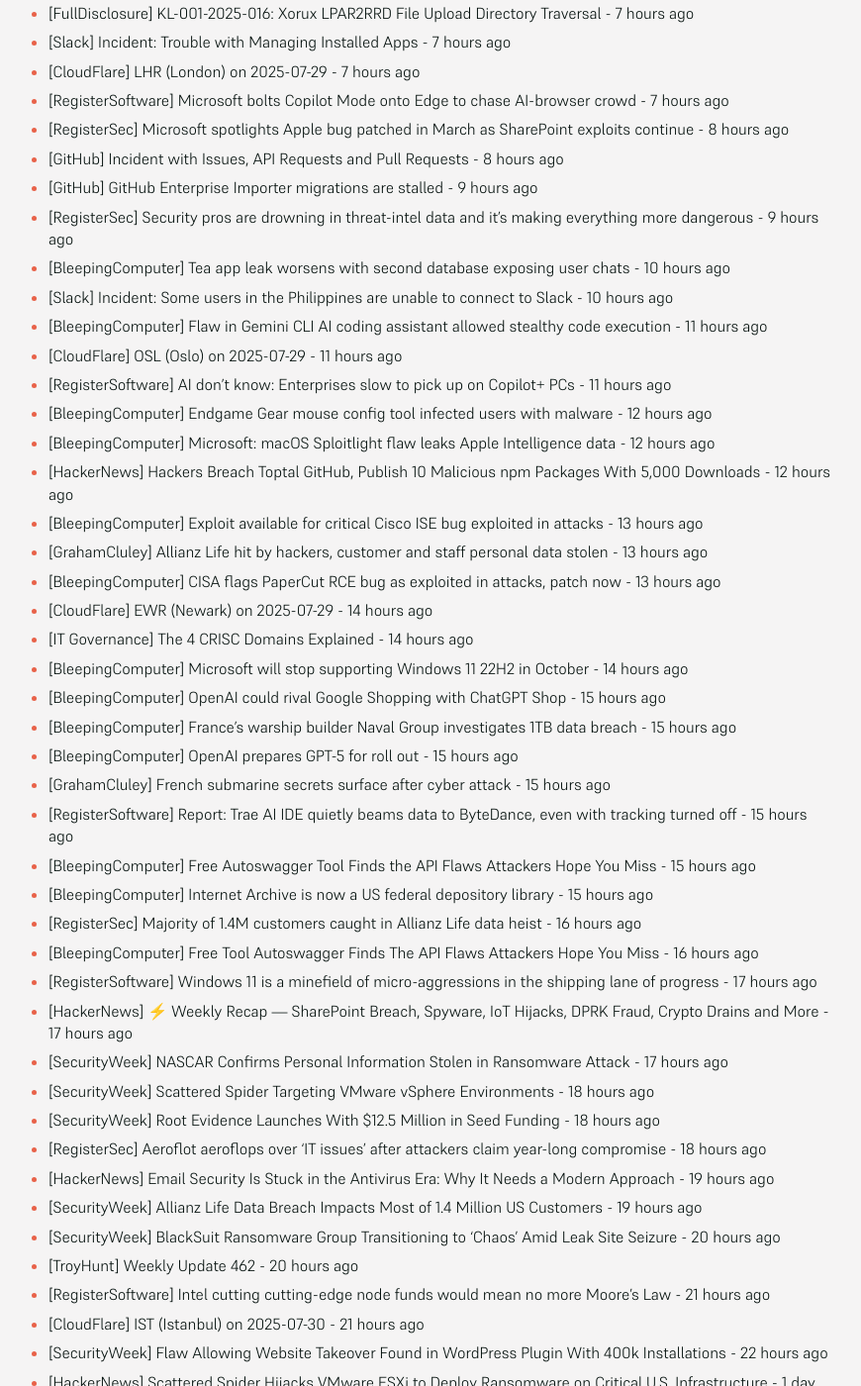
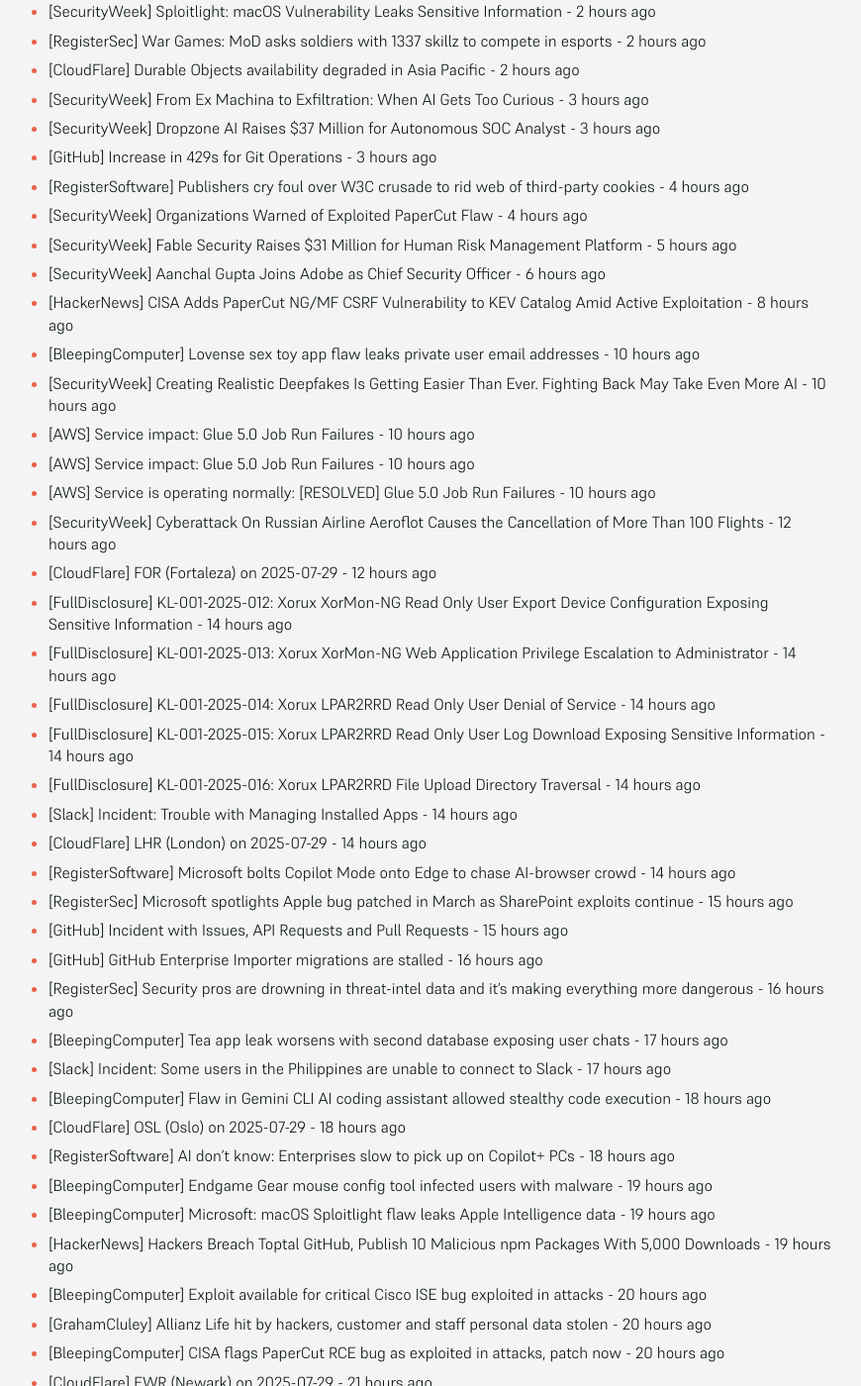
Before and after one commit to SecOpsNews/news, a Jekyll site: the page built from index.md, in a window 1280 px wide and 1400 px high, scrolled down 737 px. Shown: the whole window at 99% size, without its empty margins (215-1085 px from the left). Built offline with Jekyll 4.4.1, drawn with Linux system fonts in a browser that asks for light colours; some of the changed text lies outside the part shown.

Commit message:
New Feed

```diff
--- a/index.md
+++ b/index.md
@@ -9,67 +9,91 @@ description: Latest Updates
 
 <!-- SecOps start -->
 
-- [HackerNews] CISA Adds PaperCut NG/MF CSRF Vulnerability to KEV Catalog Amid Active Exploitation - 1 hour ago
-- [BleepingComputer] Lovense sex toy app flaw leaks private user email addresses - 3 hours ago
-- [SecurityWeek] Creating Realistic Deepfakes Is Getting Easier Than Ever. Fighting Back May Take Even More AI - 3 hours ago
-- [AWS] Service impact: Glue 5.0 Job Run Failures - 3 hours ago
-- [AWS] Service impact: Glue 5.0 Job Run Failures - 3 hours ago
-- [AWS] Service is operating normally: [RESOLVED] Glue 5.0 Job Run Failures - 3 hours ago
-- [SecurityWeek] Cyberattack On Russian Airline Aeroflot Causes the Cancellation of More Than 100 Flights - 5 hours ago
-- [CloudFlare] FOR (Fortaleza) on 2025-07-29 - 5 hours ago
-- [FullDisclosure] KL-001-2025-012: Xorux XorMon-NG Read Only User Export Device Configuration Exposing Sensitive Information - 7 hours ago
-- [FullDisclosure] KL-001-2025-013: Xorux XorMon-NG Web Application Privilege Escalation to Administrator - 7 hours ago
-- [FullDisclosure] KL-001-2025-014: Xorux LPAR2RRD Read Only User Denial of	Service - 7 hours ago
-- [FullDisclosure] KL-001-2025-015: Xorux LPAR2RRD Read Only User Log Download Exposing Sensitive Information - 7 hours ago
-- [FullDisclosure] KL-001-2025-016: Xorux LPAR2RRD File Upload Directory Traversal - 7 hours ago
-- [Slack] Incident: Trouble with Managing Installed Apps - 7 hours ago
-- [CloudFlare] LHR (London) on 2025-07-29 - 7 hours ago
-- [RegisterSoftware] Microsoft bolts Copilot Mode onto Edge to chase AI-browser crowd - 7 hours ago
-- [RegisterSec] Microsoft spotlights Apple bug patched in March as SharePoint exploits continue - 8 hours ago
-- [GitHub] Incident with Issues, API Requests and Pull Requests - 8 hours ago
-- [GitHub] GitHub Enterprise Importer migrations are stalled - 9 hours ago
-- [RegisterSec] Security pros are drowning in threat-intel data and it's making everything more dangerous - 9 hours ago
-- [BleepingComputer] Tea app leak worsens with second database exposing user chats - 10 hours ago
-- [Slack] Incident: Some users in the Philippines are unable to connect to Slack - 10 hours ago
-- [BleepingComputer] Flaw in Gemini CLI AI coding assistant allowed stealthy code execution - 11 hours ago
-- [CloudFlare] OSL (Oslo) on 2025-07-29 - 11 hours ago
-- [RegisterSoftware] AI don't know: Enterprises slow to pick up on Copilot+ PCs - 11 hours ago
-- [BleepingComputer] Endgame Gear mouse config tool infected users with malware - 12 hours ago
-- [BleepingComputer] Microsoft: macOS Sploitlight flaw leaks Apple Intelligence data - 12 hours ago
-- [HackerNews] Hackers Breach Toptal GitHub, Publish 10 Malicious npm Packages With 5,000 Downloads - 12 hours ago
-- [BleepingComputer] Exploit available for critical Cisco ISE bug exploited in attacks - 13 hours ago
-- [GrahamCluley] Allianz Life hit by hackers, customer and staff personal data stolen - 13 hours ago
-- [BleepingComputer] CISA flags PaperCut RCE bug as exploited in attacks, patch now - 13 hours ago
-- [CloudFlare] EWR (Newark) on 2025-07-29 - 14 hours ago
-- [IT Governance] The 4 CRISC Domains Explained - 14 hours ago
-- [BleepingComputer] Microsoft will stop supporting Windows 11 22H2 in October - 14 hours ago
-- [BleepingComputer] OpenAI could rival Google Shopping with ChatGPT Shop - 15 hours ago
-- [BleepingComputer] France's warship builder Naval Group investigates 1TB data breach - 15 hours ago
-- [BleepingComputer] OpenAI prepares GPT-5 for roll out - 15 hours ago
-- [GrahamCluley] French submarine secrets surface after cyber attack - 15 hours ago
-- [RegisterSoftware] Report: Trae AI IDE quietly beams data to ByteDance, even with tracking turned off - 15 hours ago
-- [BleepingComputer] Free Autoswagger Tool Finds the API Flaws Attackers Hope You Miss - 15 hours ago
-- [BleepingComputer] Internet Archive is now a US federal depository library - 15 hours ago
-- [RegisterSec] Majority of 1.4M customers caught in Allianz Life data heist - 16 hours ago
-- [BleepingComputer] Free Tool Autoswagger Finds The API Flaws Attackers Hope You Miss - 16 hours ago
-- [RegisterSoftware] Windows 11 is a minefield of micro-aggressions in the shipping lane of progress - 17 hours ago
-- [HackerNews] ⚡ Weekly Recap — SharePoint Breach, Spyware, IoT Hijacks, DPRK Fraud, Crypto Drains and More - 17 hours ago
-- [SecurityWeek] NASCAR Confirms Personal Information Stolen in Ransomware Attack - 17 hours ago
-- [SecurityWeek] Scattered Spider Targeting VMware vSphere Environments - 18 hours ago
-- [SecurityWeek] Root Evidence Launches With $12.5 Million in Seed Funding - 18 hours ago
-- [RegisterSec] Aeroflot aeroflops over 'IT issues' after attackers claim year-long compromise - 18 hours ago
-- [HackerNews] Email Security Is Stuck in the Antivirus Era: Why It Needs a Modern Approach - 19 hours ago
-- [SecurityWeek] Allianz Life Data Breach Impacts Most of 1.4 Million US Customers - 19 hours ago
-- [SecurityWeek] BlackSuit Ransomware Group Transitioning to ‘Chaos’ Amid Leak Site Seizure - 20 hours ago
-- [TroyHunt] Weekly Update 462 - 20 hours ago
-- [RegisterSoftware] Intel cutting cutting-edge node funds would mean no more Moore's Law - 21 hours ago
-- [CloudFlare] IST (Istanbul) on 2025-07-30 - 21 hours ago
-- [SecurityWeek] Flaw Allowing Website Takeover Found in WordPress Plugin With 400k Installations - 22 hours ago
+- [SecurityWeek] Seal Security Raises $13 Million to Secure Software Supply Chain - 18 minutes ago
+- [BleepingComputer] How attackers are still phishing "phishing-resistant" authentication - 18 minutes ago
+- [BleepingComputer] FBI seizes $2.4M in Bitcoin from new Chaos ransomware operation - 18 minutes ago
+- [RegisterSec] Raspberry Pi RP2350 A4 update fixes old bugs and dares you to break it again - 18 minutes ago
+- [RegisterSoftware] Raspberry Pi RP2350 A4 update fixes old bugs and dares you to break it again - 18 minutes ago
+- [CloudFlare] CAI (Cairo) on 2025-08-05 - 19 minutes ago
+- [SecurityWeek] Promptfoo Raises $18.4 Million for AI Security Platform - 49 minutes ago
+- [CloudFlare] NBO (Nairobi) on 2025-08-05 - 49 minutes ago
+- [SecurityWeek] Order out of Chaos – Using Chaos Theory Encryption to Protect OT and IoT - 1 hour ago
+- [RegisterSoftware] Microsoft pops legacy Exchange public folders on the chopping block - 1 hour ago
+- [CloudFlare] Issues with WARP - 1 hour ago
+- [CloudFlare] ARN (Stockholm) on 2025-07-29 - 2 hours ago
+- [HackerNews] Why React Didn't Kill XSS: The New JavaScript Injection Playbook - 2 hours ago
+- [HackerNews] Cybercriminals Use Fake Apps to Steal Data and Blackmail Users Across Asia’s Mobile Networks - 2 hours ago
+- [HackerNews] How the Browser Became the Main Cyber Battleground - 2 hours ago
+- [SecurityWeek] Sploitlight: macOS Vulnerability Leaks Sensitive Information - 2 hours ago
+- [RegisterSec] War Games: MoD asks soldiers with 1337 skillz to compete in esports - 2 hours ago
+- [CloudFlare] Durable Objects availability degraded in Asia Pacific - 2 hours ago
+- [SecurityWeek] From Ex Machina to Exfiltration: When AI Gets Too Curious - 3 hours ago
+- [SecurityWeek] Dropzone AI Raises $37 Million for Autonomous SOC Analyst - 3 hours ago
+- [GitHub] Increase in 429s for Git Operations - 3 hours ago
+- [RegisterSoftware] Publishers cry foul over W3C crusade to rid web of third-party cookies - 4 hours ago
+- [SecurityWeek] Organizations Warned of Exploited PaperCut Flaw - 4 hours ago
+- [SecurityWeek] Fable Security Raises $31 Million for Human Risk Management Platform - 5 hours ago
+- [SecurityWeek] Aanchal Gupta Joins Adobe as Chief Security Officer - 6 hours ago
+- [HackerNews] CISA Adds PaperCut NG/MF CSRF Vulnerability to KEV Catalog Amid Active Exploitation - 8 hours ago
+- [BleepingComputer] Lovense sex toy app flaw leaks private user email addresses - 10 hours ago
+- [SecurityWeek] Creating Realistic Deepfakes Is Getting Easier Than Ever. Fighting Back May Take Even More AI - 10 hours ago
+- [AWS] Service impact: Glue 5.0 Job Run Failures - 10 hours ago
+- [AWS] Service impact: Glue 5.0 Job Run Failures - 10 hours ago
+- [AWS] Service is operating normally: [RESOLVED] Glue 5.0 Job Run Failures - 10 hours ago
+- [SecurityWeek] Cyberattack On Russian Airline Aeroflot Causes the Cancellation of More Than 100 Flights - 12 hours ago
+- [CloudFlare] FOR (Fortaleza) on 2025-07-29 - 12 hours ago
+- [FullDisclosure] KL-001-2025-012: Xorux XorMon-NG Read Only User Export Device Configuration Exposing Sensitive Information - 14 hours ago
+- [FullDisclosure] KL-001-2025-013: Xorux XorMon-NG Web Application Privilege Escalation to Administrator - 14 hours ago
+- [FullDisclosure] KL-001-2025-014: Xorux LPAR2RRD Read Only User Denial of	Service - 14 hours ago
+- [FullDisclosure] KL-001-2025-015: Xorux LPAR2RRD Read Only User Log Download Exposing Sensitive Information - 14 hours ago
+- [FullDisclosure] KL-001-2025-016: Xorux LPAR2RRD File Upload Directory Traversal - 14 hours ago
+- [Slack] Incident: Trouble with Managing Installed Apps - 14 hours ago
+- [CloudFlare] LHR (London) on 2025-07-29 - 14 hours ago
+- [RegisterSoftware] Microsoft bolts Copilot Mode onto Edge to chase AI-browser crowd - 14 hours ago
+- [RegisterSec] Microsoft spotlights Apple bug patched in March as SharePoint exploits continue - 15 hours ago
+- [GitHub] Incident with Issues, API Requests and Pull Requests - 15 hours ago
+- [GitHub] GitHub Enterprise Importer migrations are stalled - 16 hours ago
+- [RegisterSec] Security pros are drowning in threat-intel data and it's making everything more dangerous - 16 hours ago
+- [BleepingComputer] Tea app leak worsens with second database exposing user chats - 17 hours ago
+- [Slack] Incident: Some users in the Philippines are unable to connect to Slack - 17 hours ago
+- [BleepingComputer] Flaw in Gemini CLI AI coding assistant allowed stealthy code execution - 18 hours ago
+- [CloudFlare] OSL (Oslo) on 2025-07-29 - 18 hours ago
+- [RegisterSoftware] AI don't know: Enterprises slow to pick up on Copilot+ PCs - 18 hours ago
+- [BleepingComputer] Endgame Gear mouse config tool infected users with malware - 19 hours ago
+- [BleepingComputer] Microsoft: macOS Sploitlight flaw leaks Apple Intelligence data - 19 hours ago
+- [HackerNews] Hackers Breach Toptal GitHub, Publish 10 Malicious npm Packages With 5,000 Downloads - 19 hours ago
+- [BleepingComputer] Exploit available for critical Cisco ISE bug exploited in attacks - 20 hours ago
+- [GrahamCluley] Allianz Life hit by hackers, customer and staff personal data stolen - 20 hours ago
+- [BleepingComputer] CISA flags PaperCut RCE bug as exploited in attacks, patch now - 20 hours ago
+- [CloudFlare] EWR (Newark) on 2025-07-29 - 21 hours ago
+- [IT Governance] The 4 CRISC Domains Explained - 21 hours ago
+- [BleepingComputer] Microsoft will stop supporting Windows 11 22H2 in October - 21 hours ago
+- [BleepingComputer] OpenAI could rival Google Shopping with ChatGPT Shop - 22 hours ago
+- [BleepingComputer] France's warship builder Naval Group investigates 1TB data breach - 22 hours ago
+- [BleepingComputer] OpenAI prepares GPT-5 for roll out - 22 hours ago
+- [GrahamCluley] French submarine secrets surface after cyber attack - 22 hours ago
+- [RegisterSoftware] Report: Trae AI IDE quietly beams data to ByteDance, even with tracking turned off - 22 hours ago
+- [BleepingComputer] Free Autoswagger Tool Finds the API Flaws Attackers Hope You Miss - 22 hours ago
+- [BleepingComputer] Internet Archive is now a US federal depository library - 22 hours ago
+- [RegisterSec] Majority of 1.4M customers caught in Allianz Life data heist - 23 hours ago
+- [BleepingComputer] Free Tool Autoswagger Finds The API Flaws Attackers Hope You Miss - 23 hours ago
+- [RegisterSoftware] Windows 11 is a minefield of micro-aggressions in the shipping lane of progress - 1 day ago
+- [HackerNews] ⚡ Weekly Recap — SharePoint Breach, Spyware, IoT Hijacks, DPRK Fraud, Crypto Drains and More - 1 day ago
+- [SecurityWeek] NASCAR Confirms Personal Information Stolen in Ransomware Attack - 1 day ago
+- [SecurityWeek] Scattered Spider Targeting VMware vSphere Environments - 1 day ago
+- [SecurityWeek] Root Evidence Launches With $12.5 Million in Seed Funding - 1 day ago
+- [RegisterSec] Aeroflot aeroflops over 'IT issues' after attackers claim year-long compromise - 1 day ago
+- [HackerNews] Email Security Is Stuck in the Antivirus Era: Why It Needs a Modern Approach - 1 day ago
+- [SecurityWeek] Allianz Life Data Breach Impacts Most of 1.4 Million US Customers - 1 day ago
+- [SecurityWeek] BlackSuit Ransomware Group Transitioning to ‘Chaos’ Amid Leak Site Seizure - 1 day ago
+- [TroyHunt] Weekly Update 462 - 1 day ago
+- [RegisterSoftware] Intel cutting cutting-edge node funds would mean no more Moore's Law - 1 day ago
+- [CloudFlare] IST (Istanbul) on 2025-07-30 - 1 day ago
+- [SecurityWeek] Flaw Allowing Website Takeover Found in WordPress Plugin With 400k Installations - 1 day ago
 - [HackerNews] Scattered Spider Hijacks VMware ESXi to Deploy Ransomware on Critical U.S. Infrastructure - 1 day ago
 - [HackerNews] Critical Flaws in Niagara Framework Threaten Smart Buildings and Industrial Systems Worldwide - 1 day ago
 - [RegisterSec] US spy satellite agency breached, but insists no classified secrets spilled - 1 day ago
 - [BleepingComputer] Scattered Spider is running a VMware ESXi hacking spree - 1 day ago
-- [RegisterSoftware] Seeing is believing in biomedicine, which isn't great when AI gets it wrong - 1 day ago
 - [DataBreaches] Russian-linked hackers appear to have launched a crippling cyberattack on Western New Mexico University - 3 months ago
 - [DataBreaches] SK Telecom vows to take full responsibility for damage from recent data leak - 3 months ago
 - [HackerNews] Storm-1977 Hits Education Clouds with AzureChecker, Deploys 200+ Crypto Mining Containers - 3 months ago
```
